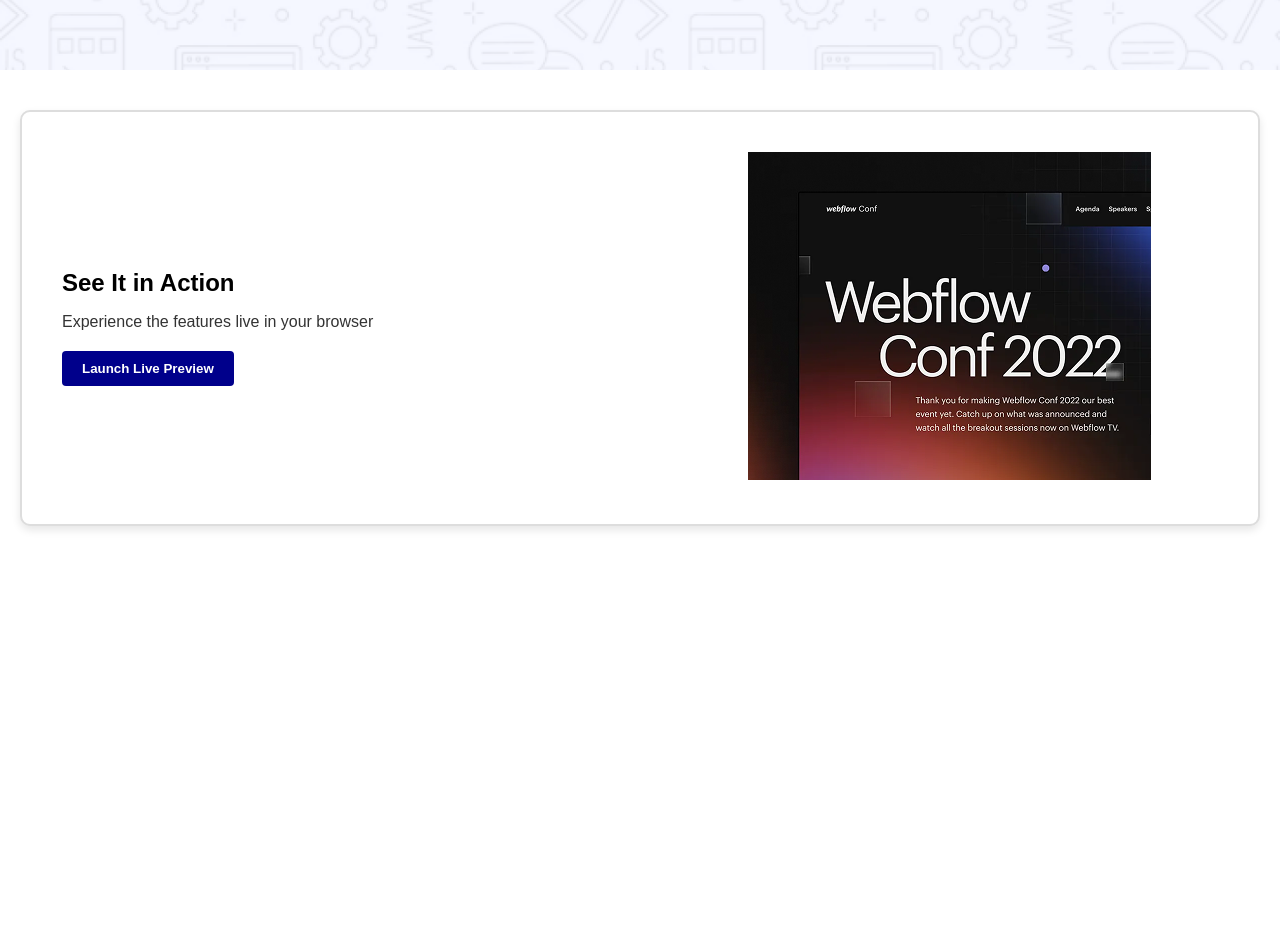
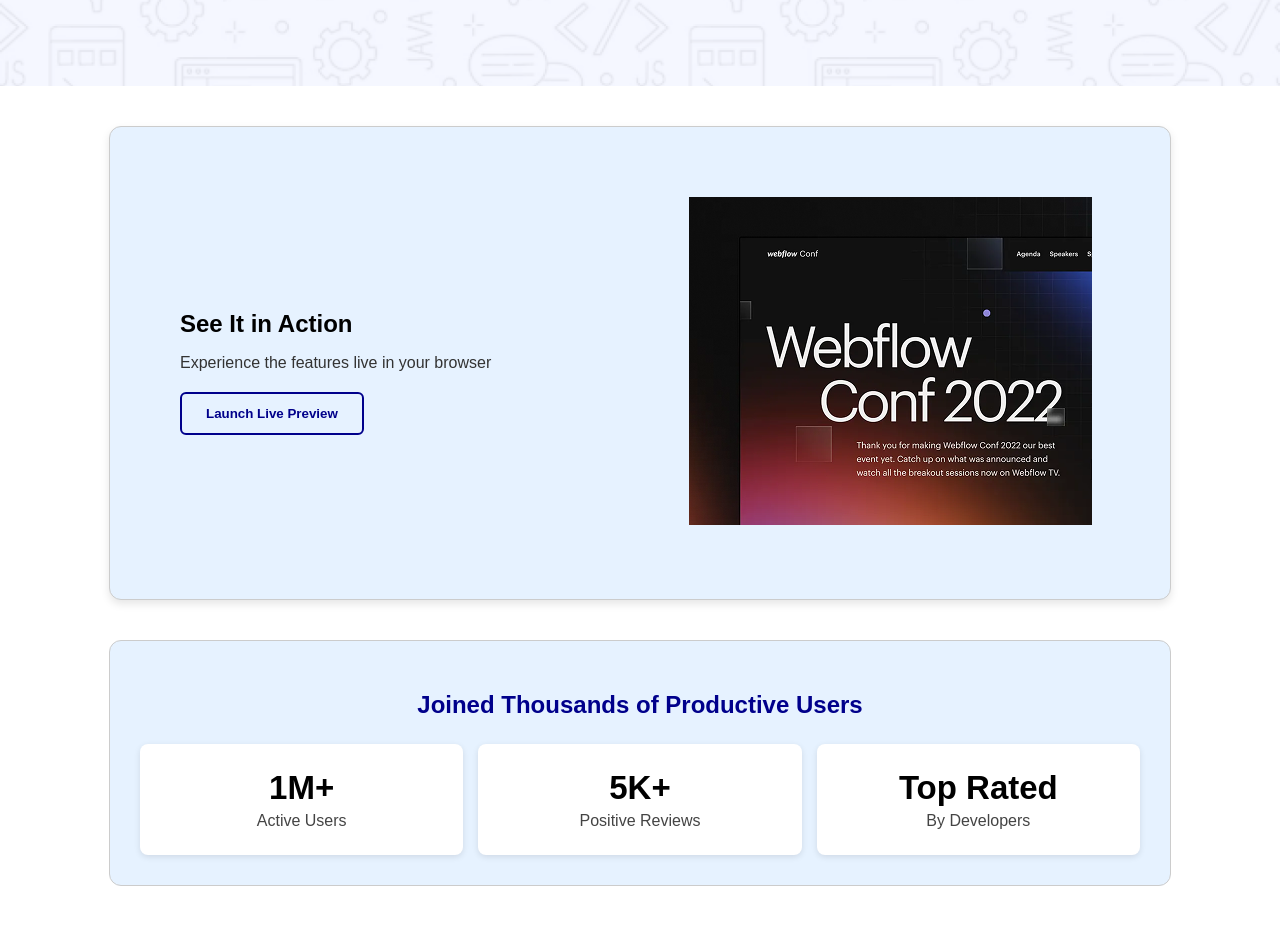
Before and after one commit to apurbo774/web-developer-portfolio, a plain HTML site: page index.html in a window 1280 px wide. Shown: the part 311-1236 px from the top of the page. Before the commit the page ends 877 px from the top, so only its background shows below. Drawn offline with Linux system fonts and the light colour scheme.

Commit message:
productive users section added

```diff
--- a/index.html
+++ b/index.html
@@ -20,8 +20,7 @@
         <button class="btn">Stay Focused</button>
     </div>
 
-
-<div class="action-box">
+    <div class="action-box">
     <div class="action-section">
         <div class="action-left">
             <h2>See It in Action</h2>
@@ -34,6 +33,26 @@
     </div>
 </div>
 
+<!-- Productive Users Section -->
+<div class="users-box">
+  <h2>Joined Thousands of Productive Users</h2>
+  <div class="stats-row">
+    <div class="stat-card">
+      <h3>1M+</h3>
+      <p>Active Users</p>
+    </div>
+    <div class="stat-card">
+      <h3>5K+</h3>
+      <p>Positive Reviews</p>
+    </div>
+    <div class="stat-card">
+      <h3>Top Rated</h3>
+      <p>By Developers</p>
+    </div>
+  </div>
+</div>
+
+
 
 </body>
 </html>
--- a/style.css
+++ b/style.css
@@ -1,10 +1,9 @@
-
 body {
     margin: 0;
     font-family: Arial, sans-serif;
 }
 
-/* Navbar Style */
+
 .navbar {
     background-image: url('Images/Hero-bg.png');
     background-size: cover;
@@ -22,15 +21,21 @@
     color: darkblue;
 }
 
-/* Button Style */
+
 .btn {
+    background-color: transparent;
+    color: darkblue;
+    border: 2px solid darkblue;
+    padding: 12px 24px;
+    border-radius: 6px;
+    font-weight: bold;
+    cursor: pointer;
+    transition: all 0.3s ease;
+}
+
+.btn:hover {
     background-color: darkblue;
     color: white;
-    border: none;
-    padding: 10px 20px;
-    cursor: pointer;
-    border-radius: 4px;
-    font-weight: bold;
 }
 
 
@@ -49,11 +54,15 @@
     color: black;
 }
 
+
 .action-box {
-    background-color: white;
-    margin: 40px 20px;
-    border: 2px solid #ddd;
-    border-radius: 10px;
+    background-color: #e6f2ff;
+    margin: 40px auto;
+    padding: 30px;
+    width: 90%;
+    max-width: 1000px;
+    border: 1px solid #ccc;
+    border-radius: 12px;
     box-shadow: 0 4px 8px rgba(0,0,0,0.1);
 }
 
@@ -68,7 +77,7 @@
 
 .action-left {
     flex: 1;
-    min-width: 250px;
+    min-width: 200px;
     padding: 20px;
 }
 
@@ -85,7 +94,7 @@
 
 .action-right {
     flex: 1;
-    min-width: 250px;
+    min-width: 200px;
     text-align: center;
 }
 
@@ -93,3 +102,51 @@
     max-width: 100%;
     height: auto;
 }
+
+
+.users-box {
+    margin: 40px auto;
+    padding: 30px;
+    width: 90%;
+    max-width: 1000px;
+    background-color: #e6f2ff;
+    border: 1px solid #ccc;
+    border-radius: 12px;
+    text-align: center;
+}
+
+
+.users-box h2 {
+    color: darkblue;
+    margin-bottom: 25px;
+    font-size: 24px;
+}
+
+
+.stats-row {
+    display: flex;
+    justify-content: space-around;
+    flex-wrap: wrap;
+    gap: 15px;
+}
+
+
+.stat-card {
+    background-color: white;
+    border-radius: 8px;
+    padding: 25px 30px;
+    flex: 1;
+    min-width: 120px;
+    box-shadow: 0 2px 6px rgba(0,0,0,0.1);
+}
+
+.stat-card h3 {
+    margin: 0;
+    font-size: 33px;
+    color: black;
+}
+
+.stat-card p {
+    margin: 5px 0 0;
+    color: #444;
+}
```
